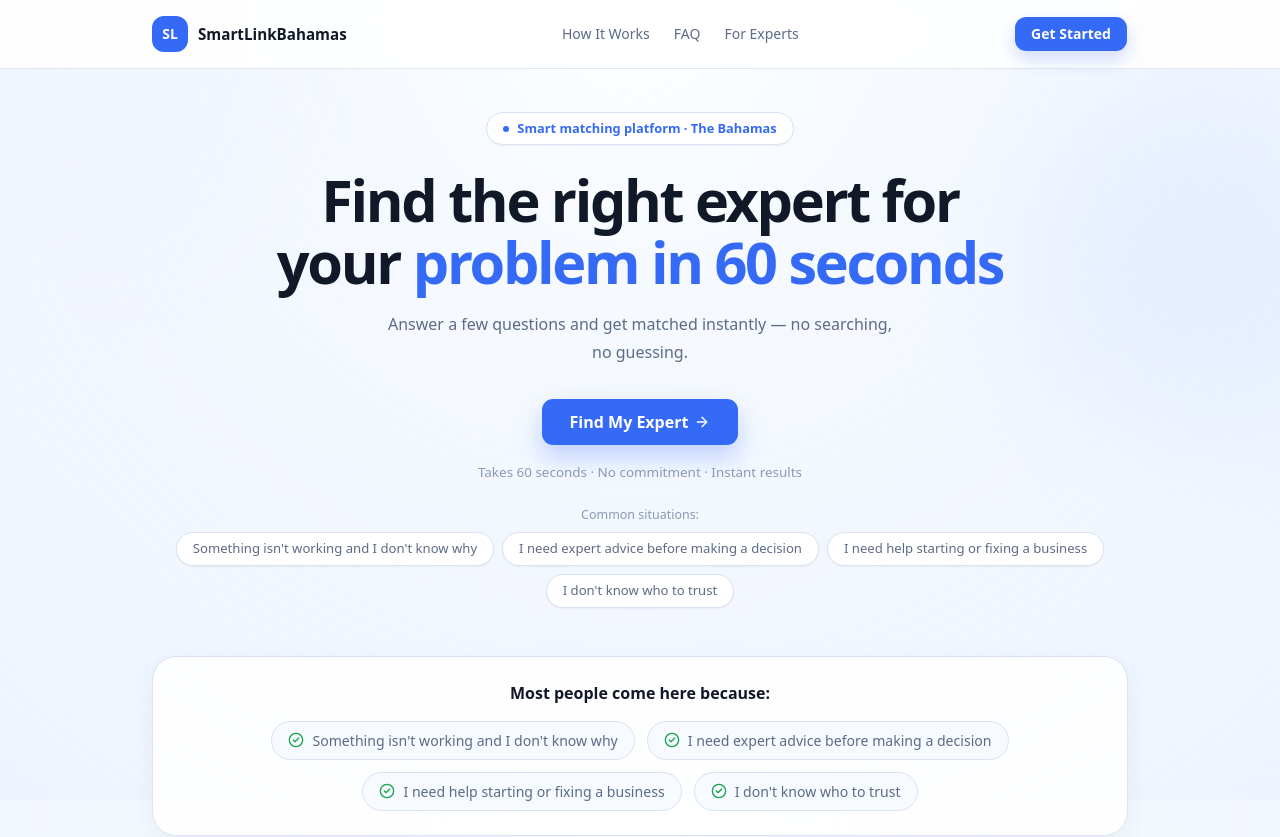
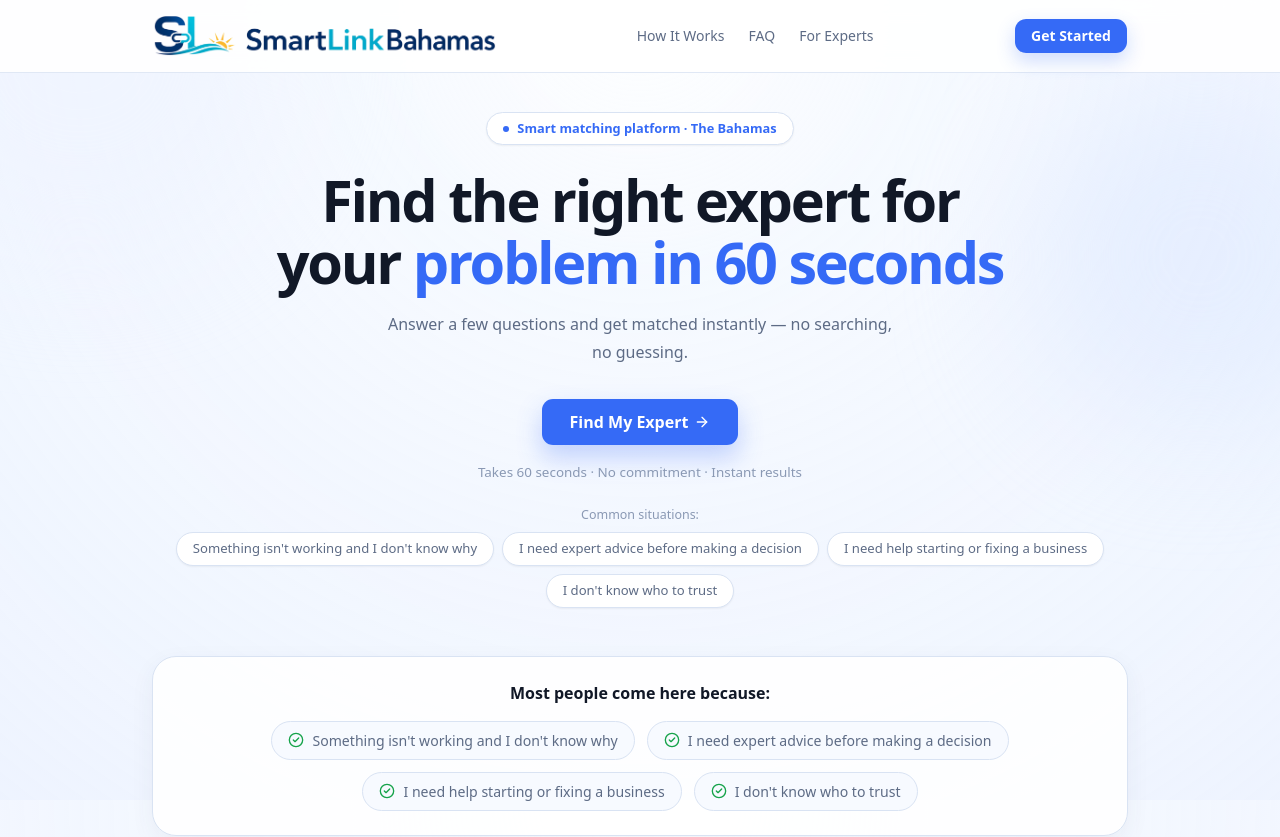
Before and after one commit to mr-fahad-03/smartlink-mvp, a Next.js app in the folder frontend/: page / in a window 1280 px wide. Shown: the top 837 px of the page. Built offline with nearby package versions, Linux system fonts and the light colour scheme.

Commit message:
Logo Added

```diff
--- a/frontend/src/app/page.tsx
+++ b/frontend/src/app/page.tsx
@@ -1,3 +1,4 @@
+import Image from "next/image";
 import Link from "next/link";
 import {
   ArrowRight,
@@ -122,12 +123,16 @@ export default function Home() {
       {/* Header */}
       <header className="fixed inset-x-0 top-0 z-50 border-b border-[#D9E3F3]/80 bg-white/90 backdrop-blur-xl">
         <div className="mx-auto flex w-full max-w-5xl items-center justify-between px-6 py-4">
-          <div className="flex items-center gap-2.5">
-            <div className="flex h-9 w-9 items-center justify-center rounded-xl bg-[#356AF6] text-sm font-bold text-white">
-              SL
-            </div>
-            <p className="text-[0.95rem] font-semibold text-[#111827]">SmartLinkBahamas</p>
-          </div>
+          <Link href="/" className="flex items-center">
+            <Image
+              src="/logo.png"
+              alt="SmartLinkBahamas logo"
+              width={2103}
+              height={748}
+              className="h-10 w-auto object-contain"
+              priority
+            />
+          </Link>
 
           <nav className="hidden items-center gap-6 text-sm font-medium text-[#5D6B85] md:flex">
             <a href="#how-it-works" className="transition hover:text-[#111827]">How It Works</a>
--- a/frontend/src/components/navigation/inner-nav.tsx
+++ b/frontend/src/components/navigation/inner-nav.tsx
@@ -1,3 +1,4 @@
+import Image from "next/image";
 import Link from "next/link";
 import { ChevronRight, Home } from "lucide-react";
 
@@ -10,8 +11,18 @@ export function InnerNav({ breadcrumb, stepLabel }: InnerNavProps) {
   return (
     <div className="flex items-center justify-between">
       <div className="flex items-center gap-2.5">
-        <Link href="/" className="flex h-9 w-9 items-center justify-center rounded-xl bg-[#356AF6] text-sm font-bold text-white">
-          SL
+        <Link
+          href="/"
+          className="flex items-center justify-center rounded-xl border border-[#D9E3F3] bg-white px-2 py-1"
+        >
+          <Image
+            src="/logo.png"
+            alt="SmartLinkBahamas logo"
+            width={2103}
+            height={748}
+            className="h-7 w-auto object-contain"
+            priority
+          />
         </Link>
         <ChevronRight className="h-4 w-4 text-[#C5D3E8]" />
         <span className="text-[0.88rem] font-semibold text-[#111827]">{breadcrumb}</span>
```
Also changed, not shown: frontend/public/logo.png (added).
